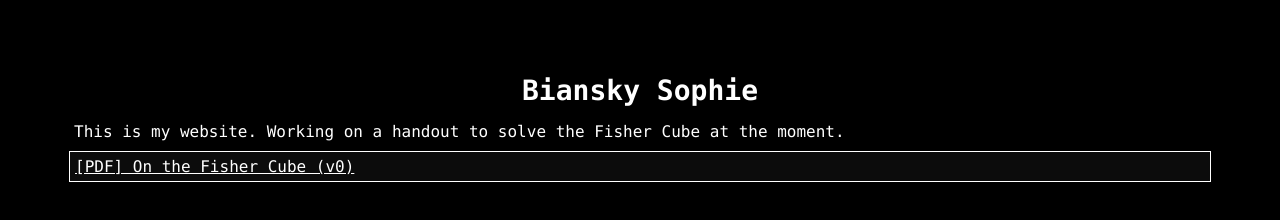
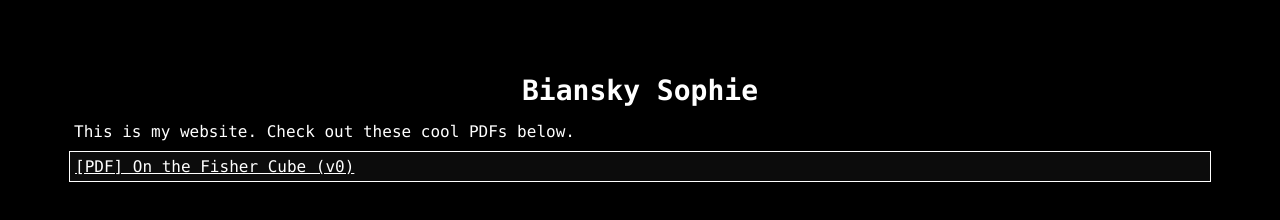
Before and after one commit to Biansky-Sophie/biansky-sophie.github.io, a plain HTML site: page index.html in a window 1280 px wide. Drawn offline with Linux system fonts and the light colour scheme.

Commit message:
Update index.html

```diff
--- a/index.html
+++ b/index.html
@@ -15,7 +15,7 @@
       Biansky Sophie
     </h1>
     <p>
-      This is my website. Working on a handout to solve the Fisher Cube at the moment.
+      This is my website. Check out these cool PDFs below.
     </p>
     <div class="box">
       <a href="book.pdf">[PDF] On the Fisher Cube (v0)</a>
```
